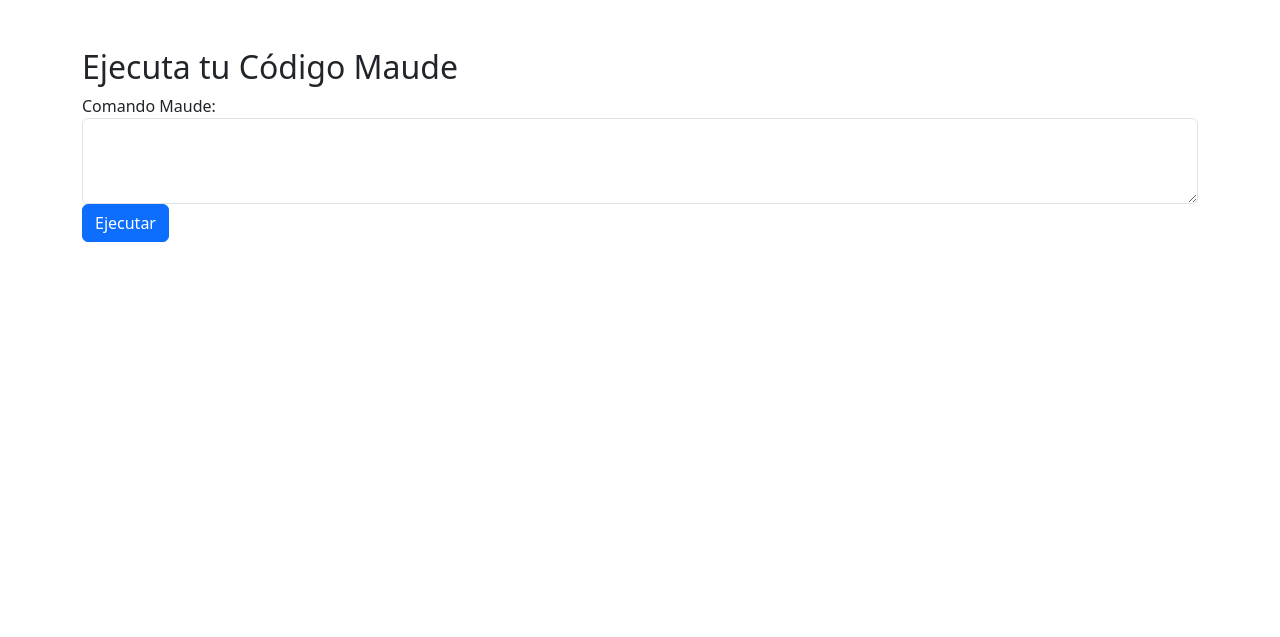
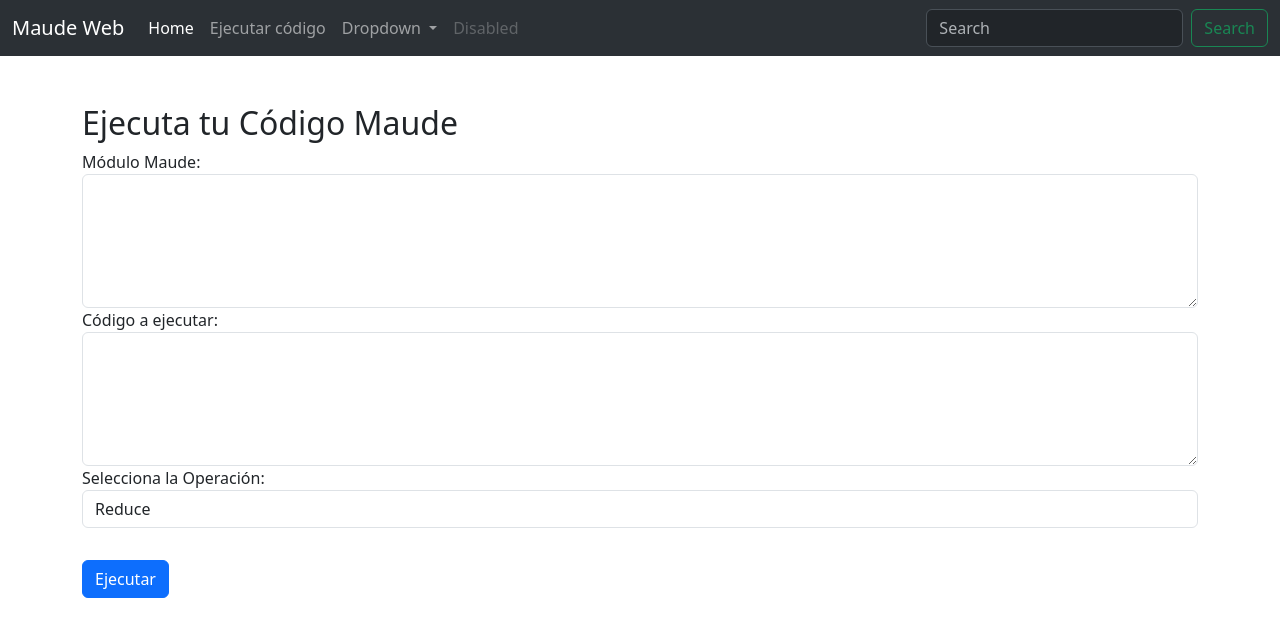
Before and after one commit to Tarusito/web_maude, a Django app: page /home/ in a window 1280 px wide. Shown: the top 637 px of the page. Run offline with Django 5.2, Linux system fonts and the light colour scheme.

Commit message:
Carga de módulos por texto y carga de término por texto

```diff
--- a/proyecto django/Proyecto1/Proyecto1/views.py
+++ b/proyecto django/Proyecto1/Proyecto1/views.py
@@ -10,20 +10,33 @@ def home(request):
     return render(request, 'home.html')
 
 def run_maude_command(request):
-    user_input = request.POST.get('maude_command')
+    if request.method == "POST":
+        command_type = request.POST.get('maude_operation')
+        maude_execution = request.POST.get('maude_execution')
+        user_code = request.POST.get('maude_code')
 
-    maude.init()
+        maude.init()
+        maude.input(user_code)
+        module = maude.getCurrentModule()
 
-    # Cargar el módulo, aquí podrías cargar un módulo que entienda tu operación
-    module = maude.getModule('NAT')
+        term = module.parseTerm(maude_execution)
 
-    # Parsear el término ingresado por el usuario
-    term = module.parseTerm(user_input)
+        # Ejecutar la operación elegida por el usuario
+        if command_type == "reduce":
+            term.reduce()
+        elif command_type == "rewrite":
+            term.rewrite()
+        elif command_type == "search":
+            # Para search, necesitarás ajustar esto según cómo quieras usarlo
+            pass
+        elif command_type == "frewrite":
+            term.frewrite()
+        elif command_type == "xrewrite":
+            term.xrewrite()
 
-    # Reducir el término
-    term.reduce()
+        # Convertir el resultado a string para visualización
+        result_str = str(term)
 
-    # Convertir el resultado a string para la visualización
-    result_str = str(term)
-
-    return render(request, 'home.html', {'result': result_str})
+        return render(request, 'home.html', {'result': result_str})
+    else:
+        return render(request, 'home.html')
--- a/proyecto django/Proyecto1/templates/home.html
+++ b/proyecto django/Proyecto1/templates/home.html
@@ -8,15 +8,61 @@
 <script src="https://cdn.jsdelivr.net/npm/bootstrap@5.3.2/dist/js/bootstrap.bundle.min.js" integrity="sha384-C6RzsynM9kWDrMNeT87bh95OGNyZPhcTNXj1NW7RuBCsyN/o0jlpcV8Qyq46cDfL" crossorigin="anonymous"></script>
 </head>
 <body>
-    <div class="container mt-5">
+    <nav class="navbar navbar-expand-lg bg-body-tertiary bg-primary" data-bs-theme="dark">
+        <div class="container-fluid">
+          <a class="navbar-brand" href="/home">Maude Web</a>
+          <button class="navbar-toggler" type="button" data-bs-toggle="collapse" data-bs-target="#navbarSupportedContent" aria-controls="navbarSupportedContent" aria-expanded="false" aria-label="Toggle navigation">
+            <span class="navbar-toggler-icon"></span>
+          </button>
+          <div class="collapse navbar-collapse" id="navbarSupportedContent">
+            <ul class="navbar-nav me-auto mb-2 mb-lg-0">
+              <li class="nav-item">
+                <a class="nav-link active" aria-current="page" href="/home">Home</a>
+              </li>
+              <li class="nav-item">
+                <a class="nav-link" href="#">Ejecutar código</a>
+              </li>
+              <li class="nav-item dropdown">
+                <a class="nav-link dropdown-toggle" href="#" role="button" data-bs-toggle="dropdown" aria-expanded="false">
+                  Dropdown
+                </a>
+                <ul class="dropdown-menu">
+                  <li><a class="dropdown-item" href="#">Action</a></li>
+                  <li><a class="dropdown-item" href="#">Another action</a></li>
+                  <li><hr class="dropdown-divider"></li>
+                  <li><a class="dropdown-item" href="#">Something else here</a></li>
+                </ul>
+              </li>
+              <li class="nav-item">
+                <a class="nav-link disabled" aria-disabled="true">Disabled</a>
+              </li>
+            </ul>
+            <form class="d-flex" role="search">
+              <input class="form-control me-2" type="search" placeholder="Search" aria-label="Search">
+              <button class="btn btn-outline-success" type="submit">Search</button>
+            </form>
+          </div>
+        </div>
+      </nav>
+      <div class="container mt-5">
         <h2>Ejecuta tu Código Maude</h2>
         <form action="{% url 'run_maude_command' %}" method="post">
             {% csrf_token %}
             <div class="form-group">
-                <label for="maudeCommand">Comando Maude:</label>
-                <textarea class="form-control" id="maudeCommand" name="maude_command" rows="3"></textarea>
+                <label for="maudeCode">Módulo Maude:</label>
+                <textarea class="form-control" id="maudeCode" name="maude_code" rows="5"></textarea>
+                <label for="maudeCode">Código a ejecutar:</label>
+                <textarea class="form-control" id="maudeCode" name="maude_execution" rows="5"></textarea>
             </div>
-            <button type="submit" class="btn btn-primary">Ejecutar</button>
+            <label for="maudeOperation">Selecciona la Operación:</label>
+            <select class="form-control mb-3" id="maudeOperation" name="maude_operation">
+              <option value="reduce">Reduce</option>
+              <option value="rewrite">Rewrite</option>
+              <option value="search">Search</option>
+              <option value="frewrite">Fuzzy Rewrite</option>
+              <option value="xrewrite">Cross Rewrite</option>
+            </select>
+            <button type="submit" class="btn btn-primary mt-3">Ejecutar</button>
         </form>
         <br>
         <div class="result">
@@ -26,5 +72,7 @@
             {% endif %}
         </div>
     </div>
+
+    </div>
 </body>
 </html>
```
